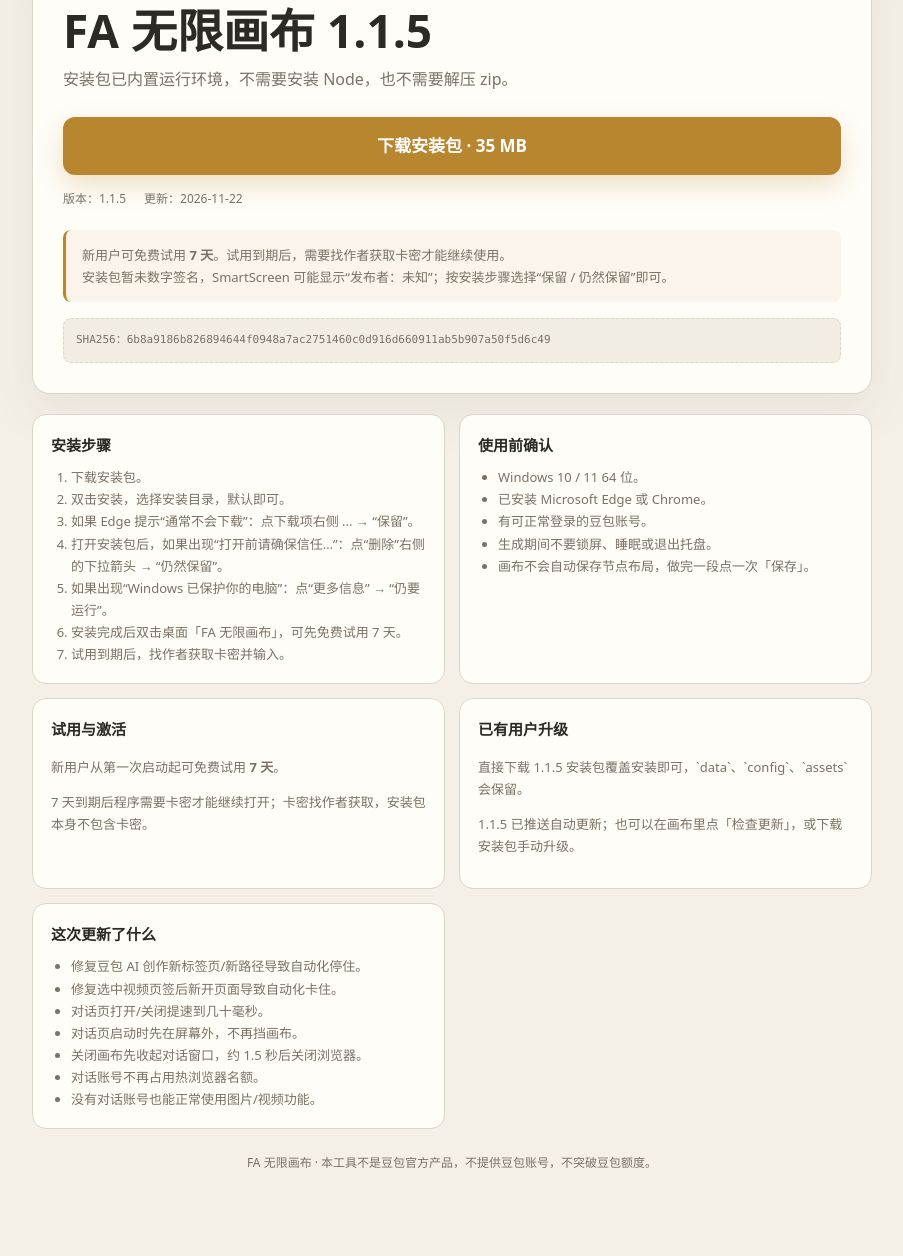
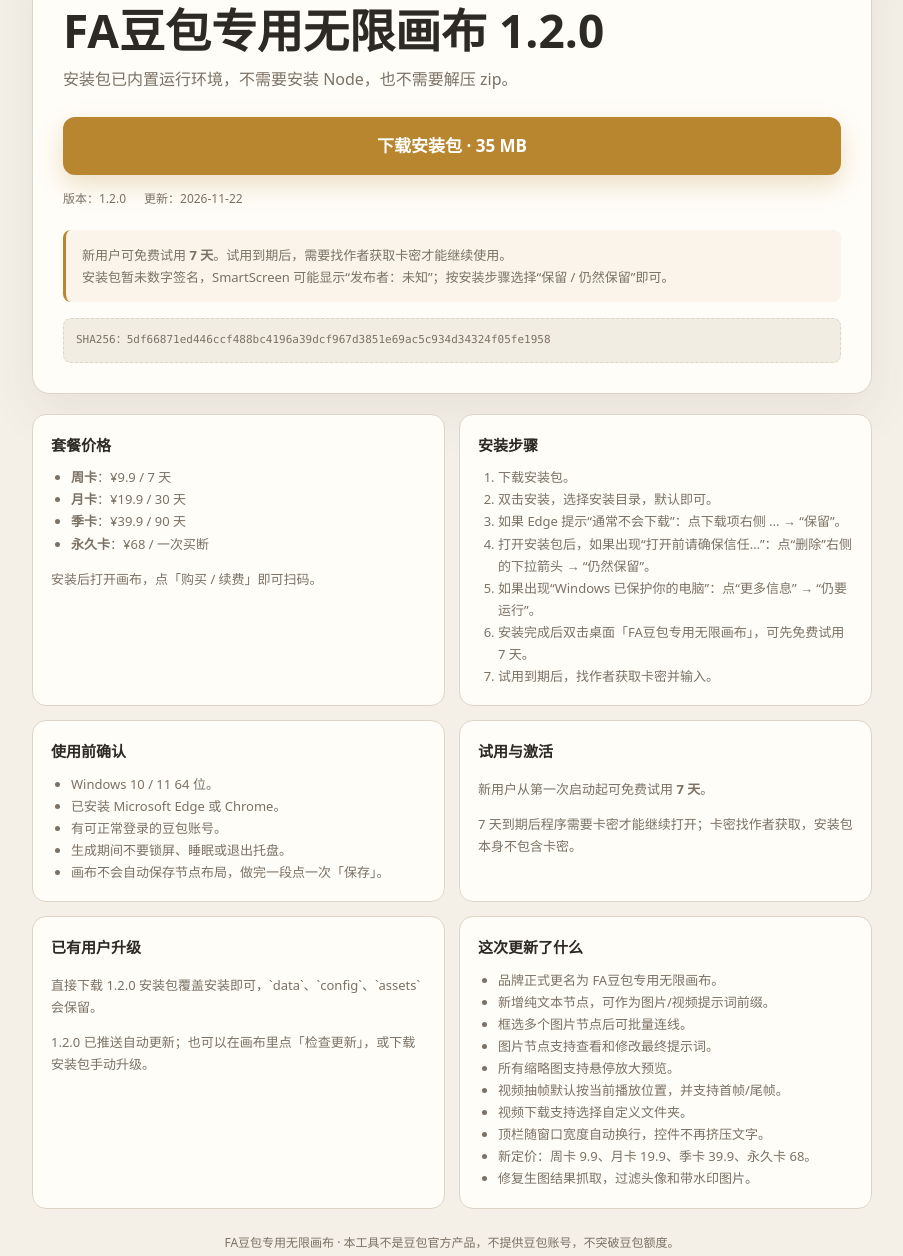
Before and after one commit to fff233yfyf/fa-canvas-download, a plain HTML site: page index.html in a window 1280 px wide. Shown: the part 178-1434 px from the top of the page, without its empty margins (188-1091 px from the left). Drawn offline with Linux system fonts and the light colour scheme.

Commit message:
publish download page

```diff
--- a/index.html
+++ b/index.html
@@ -3,7 +3,7 @@
 <head>
   <meta charset="utf-8">
   <meta name="viewport" content="width=device-width, initial-scale=1">
-  <title>FA 无限画布 1.1.5 · 下载</title>
+  <title>FA豆包专用无限画布 1.2.0 · 下载</title>
   <style>
     :root {
       --bg: #f4f0e8;
@@ -88,22 +88,22 @@
     <div class="brand">
       <div class="logo">FA</div>
       <div>
-        <b>FA 无限画布</b>
+        <b>FA豆包专用无限画布</b>
         <small>豆包 2.0 Fast 免费额度 · 对话工作台版</small>
       </div>
     </div>
 
     <section class="hero">
       <div class="kicker">WINDOWS 10 / 11 · 64 位</div>
-      <h1>FA 无限画布 1.1.5</h1>
+      <h1>FA豆包专用无限画布 1.2.0</h1>
       <p class="sub">安装包已内置运行环境，不需要安装 Node，也不需要解压 zip。</p>
 
-      <a class="download" href="https://manju-canvas-1529990555.cos.ap-guangzhou.myqcloud.com/FA-canvas-installer-1.1.5.exe" download>
+      <a class="download" href="https://manju-canvas-1529990555.cos.ap-guangzhou.myqcloud.com/FA-canvas-installer-1.2.0.exe" download>
         下载安装包 · 35 MB
       </a>
 
       <div class="meta">
-        <span>版本：1.1.5</span>
+        <span>版本：1.2.0</span>
         <span>更新：2026-11-22</span>
       </div>
 
@@ -113,11 +113,22 @@
       </div>
 
       <div class="hash">
-        SHA256：6b8a9186b826894644f0948a7ac2751460c0d916d660911ab5b907a50f5d6c49
+        SHA256：5df66871ed446ccf488bc4196a39dcf967d3851e69ac5c934d34324f05fe1958
       </div>
     </section>
 
     <section class="grid">
+      <div class="card">
+        <h2>套餐价格</h2>
+        <ul>
+          <li><b>周卡</b>：¥9.9 / 7 天</li>
+          <li><b>月卡</b>：¥19.9 / 30 天</li>
+          <li><b>季卡</b>：¥39.9 / 90 天</li>
+          <li><b>永久卡</b>：¥68 / 一次买断</li>
+        </ul>
+        <p>安装后打开画布，点「购买 / 续费」即可扫码。</p>
+      </div>
+
       <div class="card">
         <h2>安装步骤</h2>
         <ol>
@@ -126,7 +137,7 @@
           <li>如果 Edge 提示“通常不会下载”：点下载项右侧 ... → “保留”。</li>
           <li>打开安装包后，如果出现“打开前请确保信任…”：点“删除”右侧的下拉箭头 → “仍然保留”。</li>
           <li>如果出现“Windows 已保护你的电脑”：点“更多信息” → “仍要运行”。</li>
-          <li>安装完成后双击桌面「FA 无限画布」，可先免费试用 7 天。</li>
+          <li>安装完成后双击桌面「FA豆包专用无限画布」，可先免费试用 7 天。</li>
           <li>试用到期后，找作者获取卡密并输入。</li>
         </ol>
       </div>
@@ -150,29 +161,29 @@
 
       <div class="card">
         <h2>已有用户升级</h2>
-        <p>直接下载 1.1.5 安装包覆盖安装即可，`data`、`config`、`assets` 会保留。</p>
-        <p>1.1.5 已推送自动更新；也可以在画布里点「检查更新」，或下载安装包手动升级。</p>
+        <p>直接下载 1.2.0 安装包覆盖安装即可，`data`、`config`、`assets` 会保留。</p>
+        <p>1.2.0 已推送自动更新；也可以在画布里点「检查更新」，或下载安装包手动升级。</p>
       </div>
 
       <div class="card">
         <h2>这次更新了什么</h2>
         <ul>
-
-
-
-          <li>修复豆包 AI 创作新标签页/新路径导致自动化停住。</li>
-          <li>修复选中视频页签后新开页面导致自动化卡住。</li>
-          <li>对话页打开/关闭提速到几十毫秒。</li>
-          <li>对话页启动时先在屏幕外，不再挡画布。</li>
-          <li>关闭画布先收起对话窗口，约 1.5 秒后关闭浏览器。</li>
-          <li>对话账号不再占用热浏览器名额。</li>
-          <li>没有对话账号也能正常使用图片/视频功能。</li>
+          <li>品牌正式更名为 FA豆包专用无限画布。</li>
+          <li>新增纯文本节点，可作为图片/视频提示词前缀。</li>
+          <li>框选多个图片节点后可批量连线。</li>
+          <li>图片节点支持查看和修改最终提示词。</li>
+          <li>所有缩略图支持悬停放大预览。</li>
+          <li>视频抽帧默认按当前播放位置，并支持首帧/尾帧。</li>
+          <li>视频下载支持选择自定义文件夹。</li>
+          <li>顶栏随窗口宽度自动换行，控件不再挤压文字。</li>
+          <li>新定价：周卡 9.9、月卡 19.9、季卡 39.9、永久卡 68。</li>
+          <li>修复生图结果抓取，过滤头像和带水印图片。</li>
         </ul>
       </div>
     </section>
 
     <p class="footer">
-      FA 无限画布 · 本工具不是豆包官方产品，不提供豆包账号，不突破豆包额度。
+      FA豆包专用无限画布 · 本工具不是豆包官方产品，不提供豆包账号，不突破豆包额度。
     </p>
   </main>
 </body>
```
